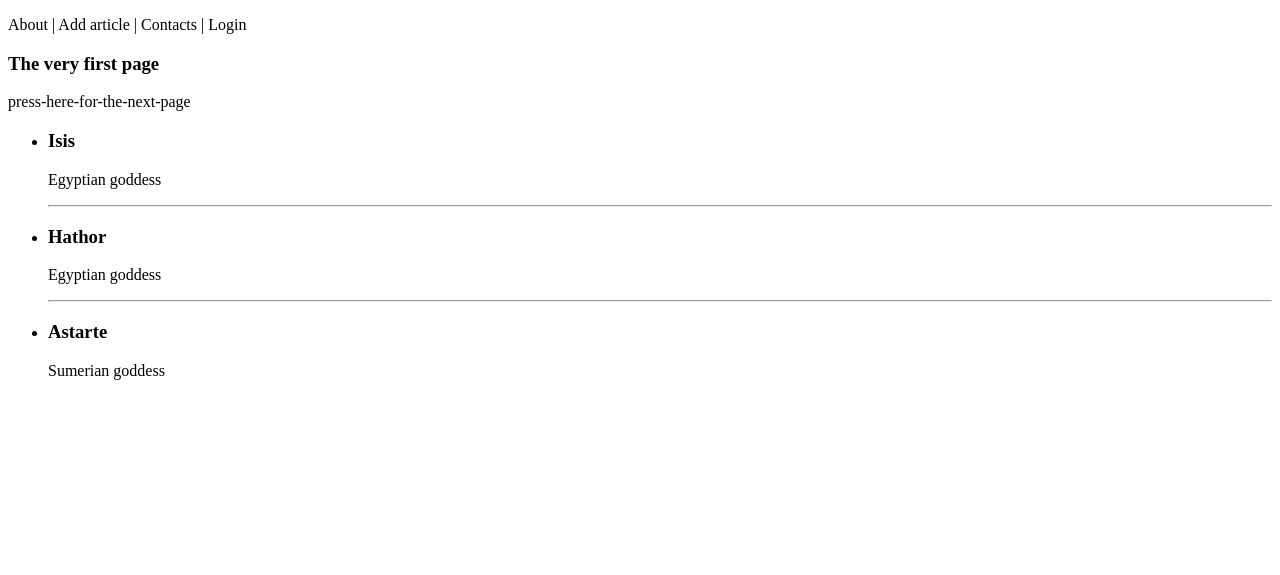
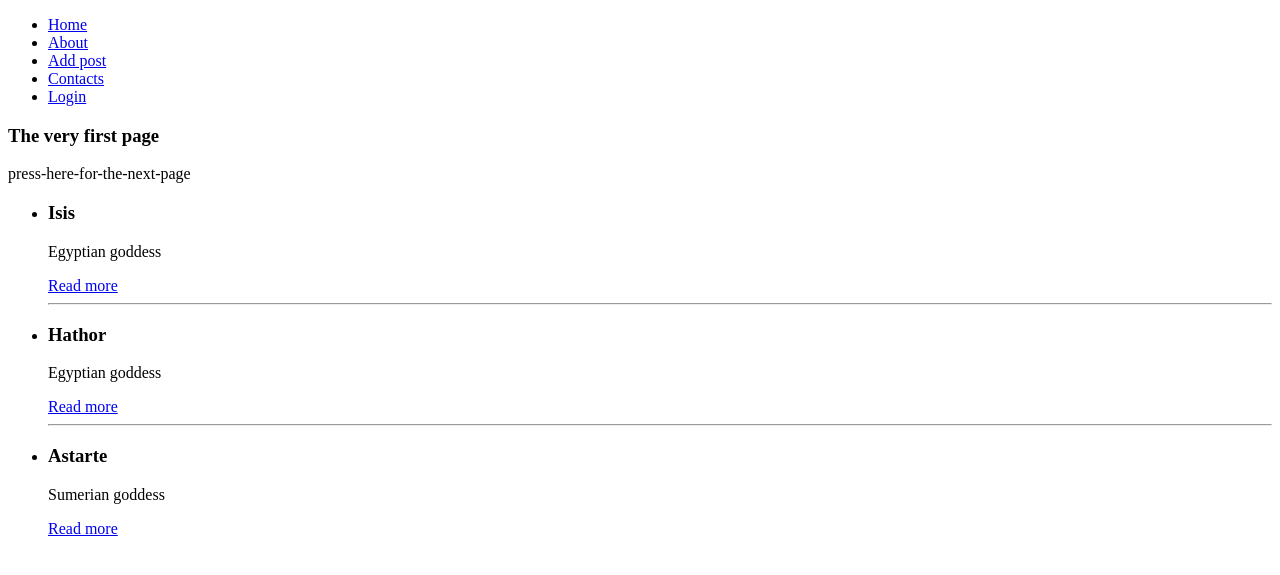
Before and after one commit to TeaThais/gods_project, a Django app: page / in a window 1280 px wide. Shown: the top 575 px of the page. Run offline with Django 4.2, Linux system fonts and the light colour scheme.

Commit message:
Template tag 'url'

```diff
--- a/gods/goddesses/templates/goddesses/about.html
+++ b/gods/goddesses/templates/goddesses/about.html
@@ -5,7 +5,6 @@
     <title>{{ title|upper }}</title>
 </head>
 <body>
-    <p>{{ menu }}</p>
     <h3>{{ text }}</h3>
 </body>
 </html>
--- a/gods/goddesses/templates/goddesses/index.html
+++ b/gods/goddesses/templates/goddesses/index.html
@@ -4,9 +4,21 @@
     <meta charset="UTF-8">
     <title>{{ title|upper }}</title>
 </head>
+<header>
+    <ul>
+   <li> <a href="{% url 'home' %}">Home</a></li>
+        {% for item in menu  %}
+    {% if not forloop.last %}<li>{% else %}<li class="last">{% endif %}
+        <a href="{% url item.url_name %}"> {{ item.title }} </a>
+        </li>
+    {% endfor %}
+    </ul>
+</header>
+
 <body>
 <!--    <p>{{ menu|first }}</p> -->
-    <p>{{ menu|join:" | " }}</p>
+<!--    <p>{{ menu|join:" | " }}</p>-->
+
 
      <h3>{{ title|capfirst }}</h3>
      <p>{{ url }}</p>
@@ -17,6 +29,7 @@
                     <li>
                         <h3> {{ post.name }} </h3>
                         <p> {{ post.content }} </p>
+                        <a href="{% url 'post' post.id %}"> Read more </a>
                     </li>
                     {% if not forloop.last %}
                         <hr>
--- a/gods/goddesses/urls.py
+++ b/gods/goddesses/urls.py
@@ -3,12 +3,13 @@ from django.urls import path, register_converter
 from . import views
 from . import converters
 
-register_converter(converters.FourDigitYearConverter, 'year4')
+# register_converter(converters.FourDigitYearConverter, 'year4')
 
 urlpatterns = [
     path('', views.index, name='home'),
-    path('cats/<int:cat_id>/', views.categories, name='cats'),
-    path('cats/<slug:cat_slug>/', views.categories_by_slug, name='categories'),
-    path('archive/<year4:year>/', views.archive, name='archive'),
     path('about/', views.about, name='about'),
+    path('addpost/', views.add_post, name='add_post'),
+    path('contacts/', views.contacts, name='contacts'),
+    path('login/', views.login, name='login'),
+    path('post/<int:post_id>/', views.show_post, name='post'),
 ]
--- a/gods/goddesses/views.py
+++ b/gods/goddesses/views.py
@@ -5,7 +5,12 @@ from django.urls import reverse
 from django.template.loader import render_to_string
 
 
-menu = ['About', 'Add article', 'Contacts', 'Login']
+menu = [
+    {'title': 'About', 'url_name': 'about'},
+    {'title': 'Add post', 'url_name': 'add_post'},
+    {'title': 'Contacts', 'url_name': 'contacts'},
+    {'title': 'Login', 'url_name': 'login'}
+]
 
 
 data_db = [
@@ -28,23 +33,6 @@ def index(request):
     return render(request, 'goddesses/index.html', context=data)
 
 
-def categories(request, cat_id):
-    return HttpResponse(f"Categories <p>id: {cat_id}</p>")
-
-
-def categories_by_slug(request, cat_slug):
-    return HttpResponse(f"Categories <p>slug: {cat_slug}</p>")
-
-
-def archive(request, year):
-    if year > 2023:
-        # raise Http404()
-        # return redirect('home', permanent=True)
-        uri = reverse('categories', args=('egypt', ))    # uri will have 'cats/egypt/'
-        return redirect(uri)
-    return HttpResponse(f"Archive for {year} year")
-
-
 def about(request):
     data = {
         'title': "About",
@@ -54,5 +42,21 @@ def about(request):
     return render(request, 'goddesses/about.html', data)
 
 
+def show_post(request, post_id):
+    return HttpResponse(f"Post number {post_id}")
+
+
+def add_post(request):
+    return HttpResponse('Add post')
+
+
+def contacts(request):
+    return HttpResponse('Contact')
+
+
+def login(request):
+    return HttpResponse('Login')
+
+
 def page_not_found(request, exception):
     return HttpResponseNotFound('Nothing was found here')
```
